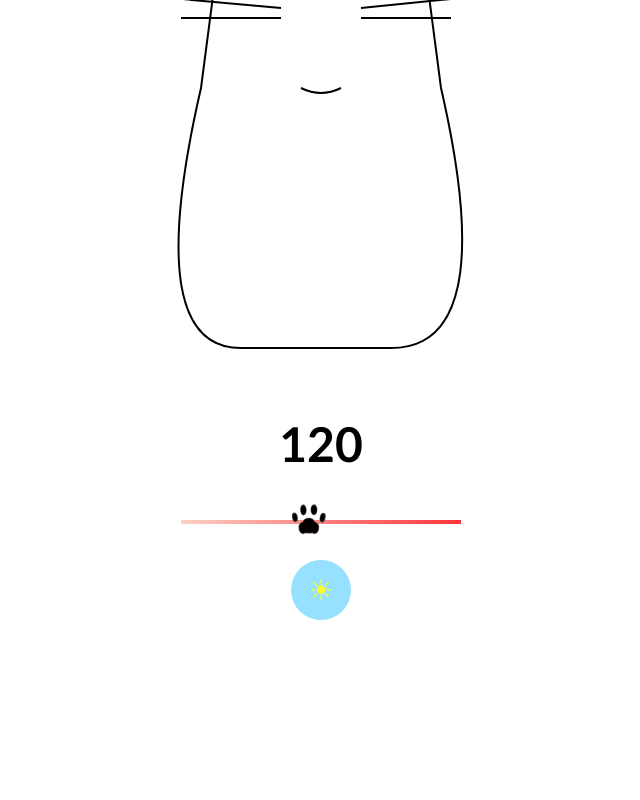
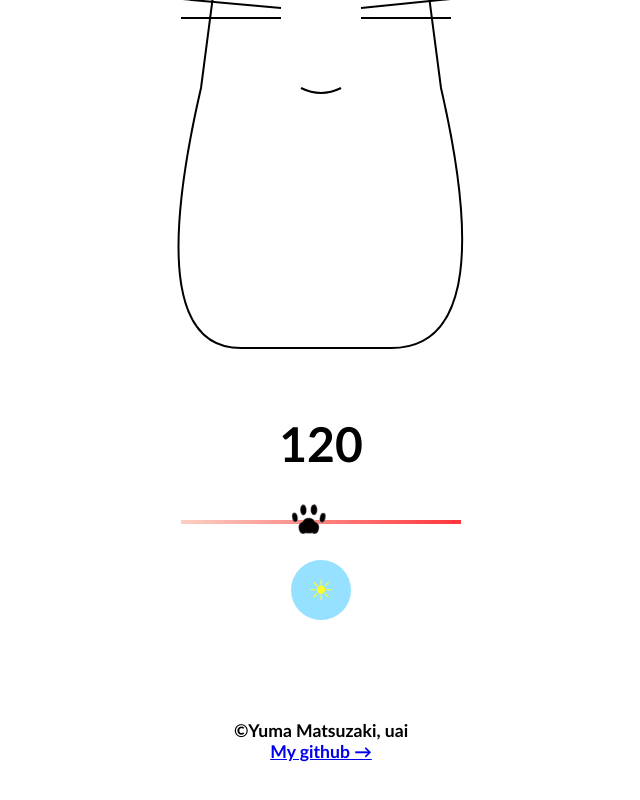
Before and after one commit to sheerlore/norinori-cat, a React (Create React App) app: page / in a window 1280 px wide. Shown: the part 222-1022 px from the top of the page, without its empty margins (319-959 px from the left). Built offline with nearby package versions, Linux system fonts and the light colour scheme.

Commit message:
add footer

```diff
--- a/src/components/App.css
+++ b/src/components/App.css
@@ -4,7 +4,7 @@
 
   position: relative;
 
-  margin-bottom: 30vh;
+  margin-bottom: 10vh;
 }
 
 .app-ele {
--- /dev/null
+++ b/src/components/Footer/Footer.css
@@ -0,0 +1,10 @@
+footer {
+  width: 100%;
+  height: 50px;
+  padding: 20px 0;
+
+  font-family: 'Trebuchet MS', 'Lucida Sans Unicode', 'Lucida Grande', 'Lucida Sans', Arial, sans-serif;
+  text-align: center;
+  font-size: 1.1rem;
+  font-weight: 800;
+}
--- /dev/null
+++ b/src/components/Footer/Footer.js
@@ -0,0 +1,13 @@
+import './Footer.css'
+
+function Footer(props) {
+  return (
+    <footer>
+      <p>©Yuma Matsuzaki, uai </p>
+      <a href="https://github.com/Sheerlore">My github →</a>
+    </footer>
+  );
+}
+
+
+export default Footer;
--- a/src/components/Header/Header.css
+++ b/src/components/Header/Header.css
@@ -5,8 +5,7 @@
 }
 
 .top-header_title {
-  width: 20%;
-
+  width:fit-content;
   font-family: 'Trebuchet MS', 'Lucida Sans Unicode', 'Lucida Grande', 'Lucida Sans', Arial, sans-serif;
   font-weight: bold;
   font-size: 2.2rem;
--- a/src/index.js
+++ b/src/index.js
@@ -3,12 +3,14 @@ import ReactDOM from 'react-dom';
 import './index.css';
 import App from './components/App';
 import Header from './components/Header/Header';
+import Footer from './components/Footer/Footer';
 
 
 ReactDOM.render(
   <React.StrictMode>
     <Header />
     <App />
+    <Footer />
   </React.StrictMode>,
   document.getElementById('root')
 );
```
